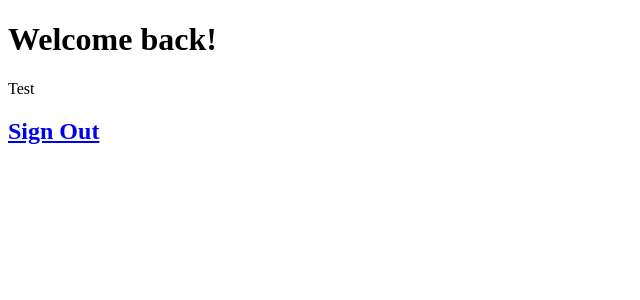
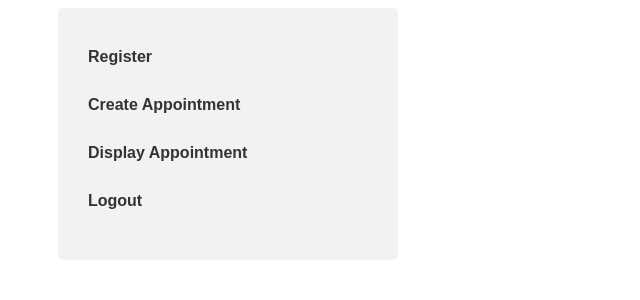
Before and after one commit to IanLee5/Dental-Clinic-Management-System, a PHP site: page /patient_dashboard.php in a window 1280 px wide. Shown: the top 300 px of the page, without its empty margins (0-640 px from the left). Run offline with PHP 8.4, Linux system fonts and the light colour scheme; a user stored in the database is signed in; data comes from the database, SQL or seed files in the repository.

Commit message:
Update patient_dashboard.php

```diff
--- a/patient_dashboard.php
+++ b/patient_dashboard.php
@@ -8,11 +8,48 @@
     <meta charset="UTF-8">
     <meta name="viewport" content="width=device-width, initial-scale=1.0">
     <title>Staff Homepage</title>
+    <style>
+        body {
+            font-family: Arial, sans-serif;
+        }
+
+        .container {
+            width: 300px;
+            margin-left: 50px;
+            background-color: #f2f2f2;
+            padding: 20px;
+            border-radius: 5px;
+        }
+
+        .menu {
+            margin-top: 10px;
+            margin-bottom: 20px;
+        }
+
+        .menu a {
+            display: block;
+            margin-bottom: 10px;
+            padding: 10px;
+            background-color: #f2f2f2;
+            color: #333;
+            text-decoration: none;
+            font-weight: bold;
+            border-radius: 5px;
+        }
+
+        .menu a:hover {
+            background-color: #ccc;
+        }
+    </style>
 </head>
 <body>
-    <h1>Welcome back!</h1>
-    <p>Test</p>
-	<h2><a href = "logout.php">Sign Out</a></h2>
-    </form>
+    <div class="container">
+        <div class="menu">
+            <a href="register.php">Register</a>
+            <a href="create_appointment.php">Create Appointment</a>
+            <a href="display_appointment.php">Display Appointment</a>
+            <a href="logout.php">Logout</a>
+        </div>
+    </div>
 </body>
 </html>
```
